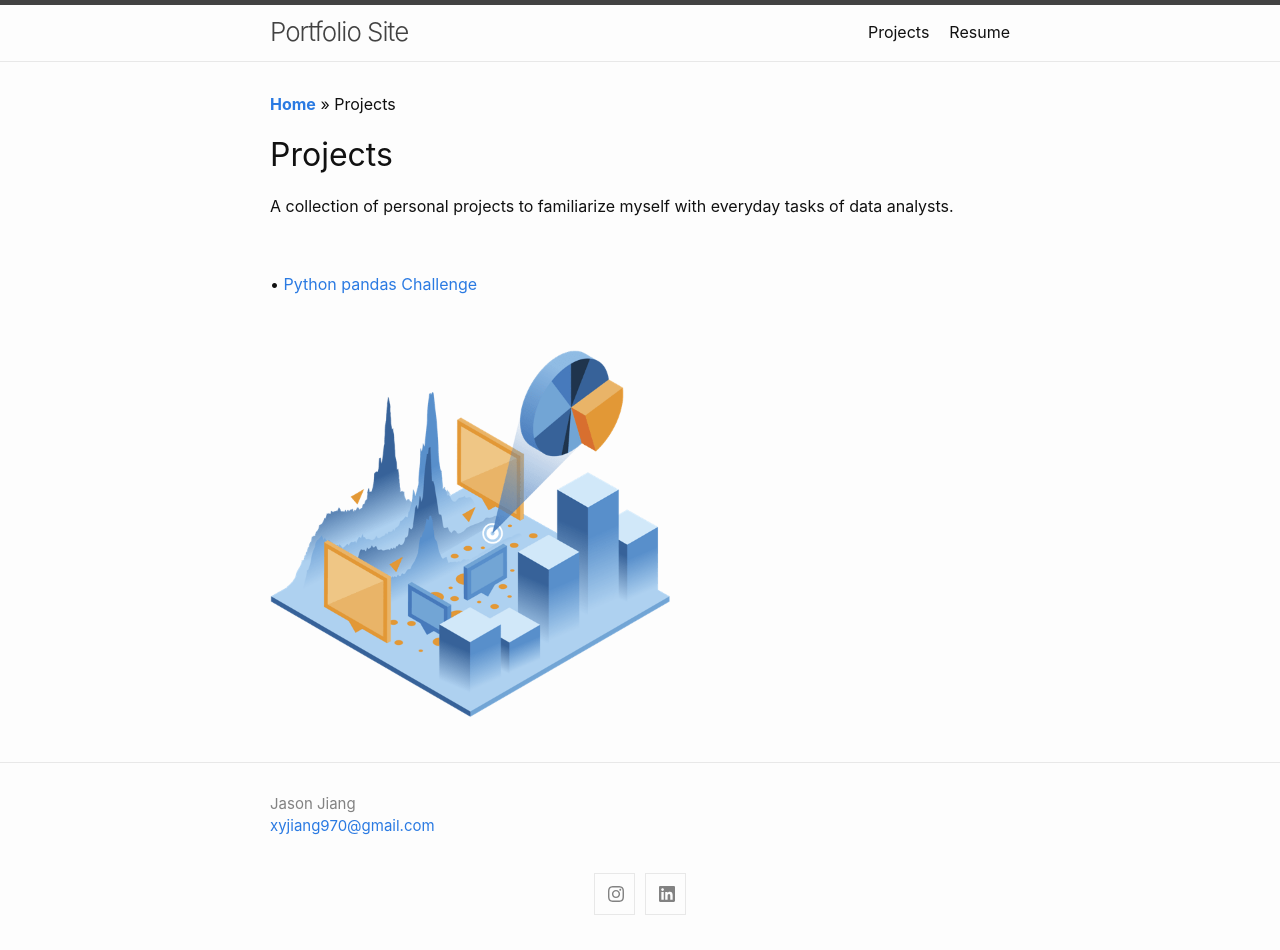
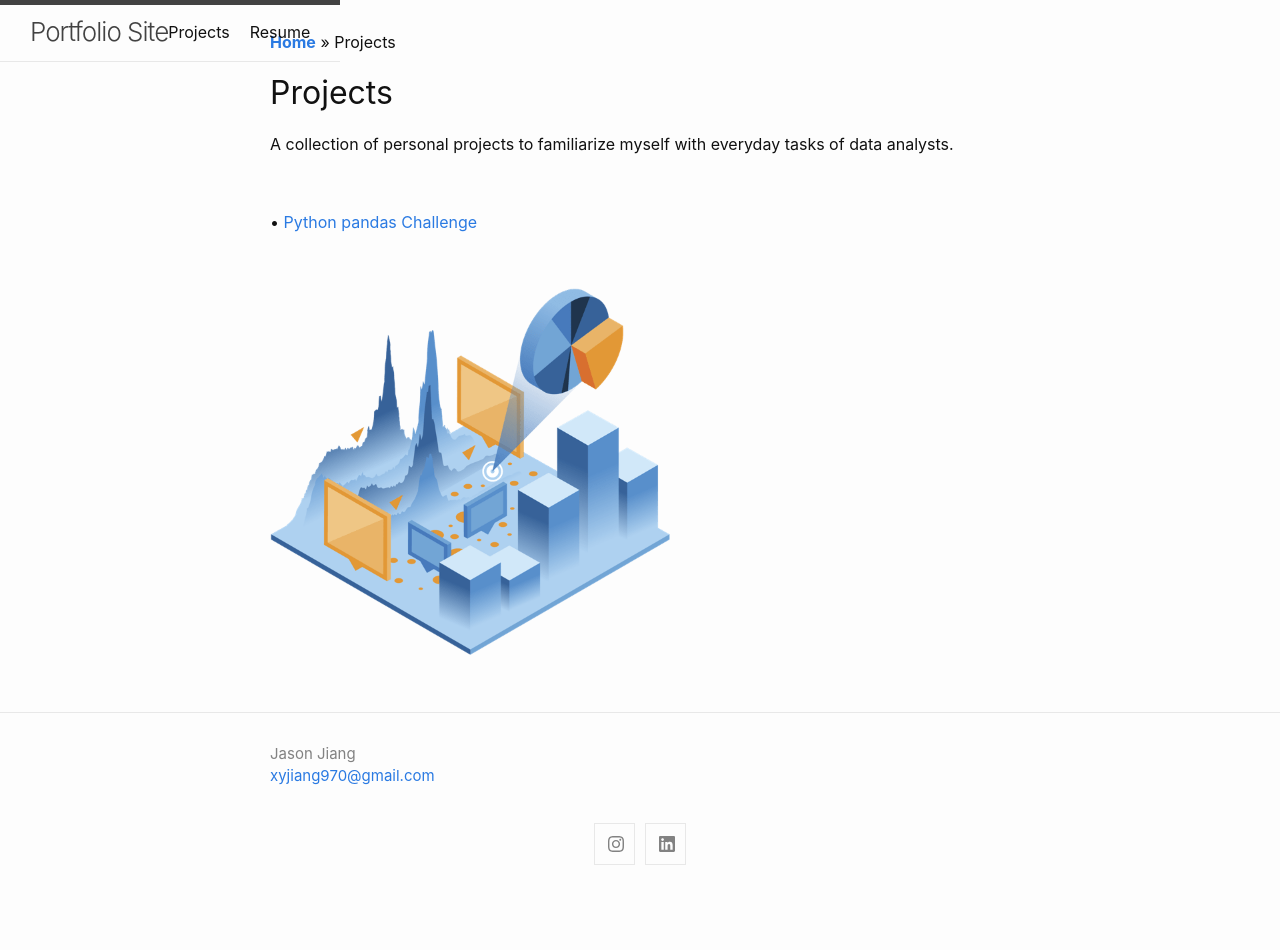
Before and after one commit to xyjiang970/xyjiang970.github.io, a Jekyll site: the page built from projects/projects_home.md, in a window 1280 px wide. Built offline with Jekyll 4.4.1, drawn with Linux system fonts in a browser that asks for light colours; after the commit the page ends 900 px from its top, so only the background shows below that.

Commit message:
Update _layout.scss

```diff
--- a/_sass/minima/_layout.scss
+++ b/_sass/minima/_layout.scss
@@ -8,7 +8,8 @@
   line-height: $base-line-height * $base-font-size * 2.25;
 
   // Positioning context for the mobile navigation icon
-  position: relative;
+//   position: relative;
+  position: fixed;
 }
 
 .site-title {
```
